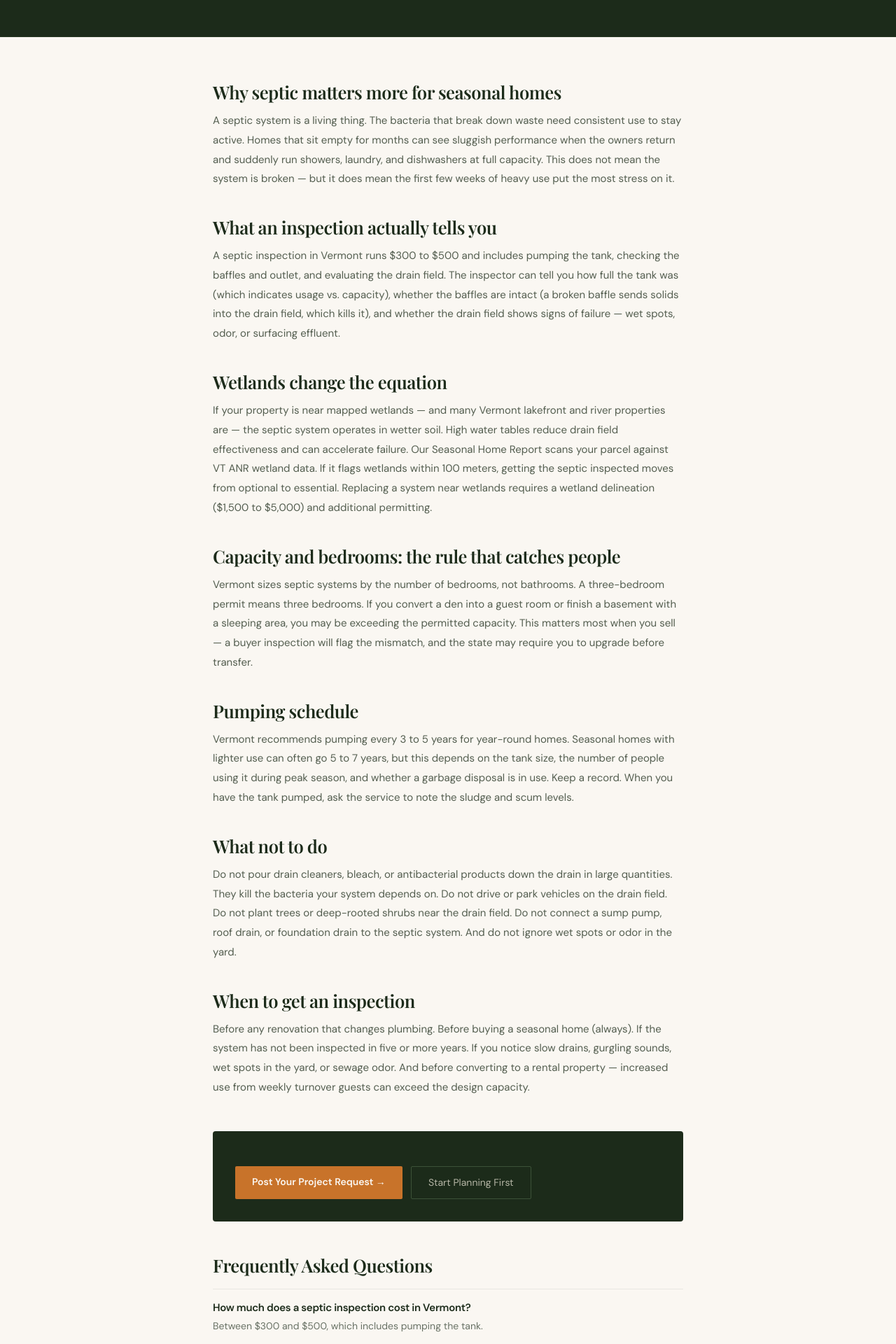
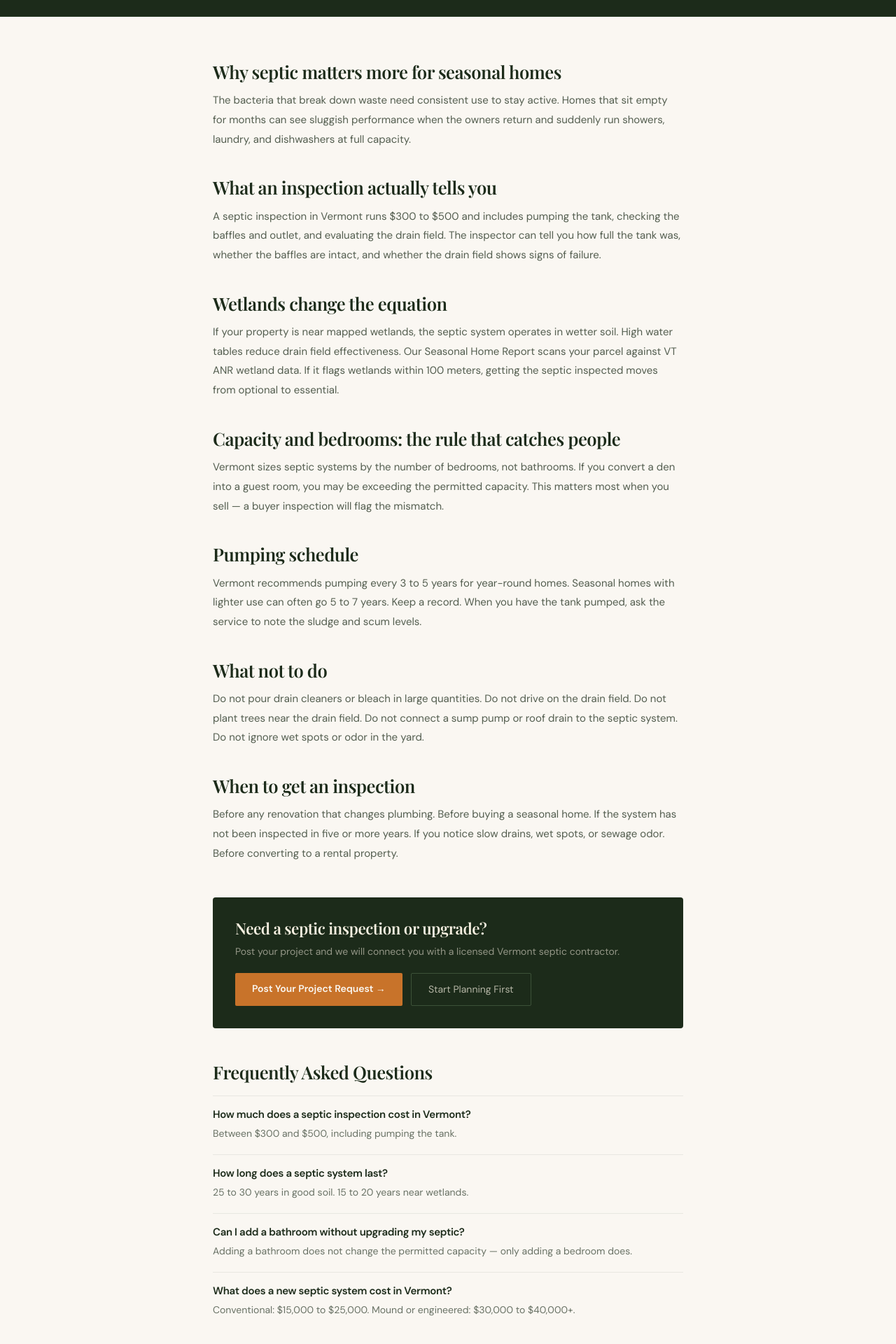
Before and after one commit to alderprojects/alder-projects-site, a Next.js app: page /guides/vermont-septic-what-to-know in a window 1280 px wide. Shown: the part 420-2340 px from the top of the page at 70% size. Built offline with nearby package versions, Linux system fonts and the light colour scheme.

Commit message:
Fix: add ctaHeading+ctaBody to septic guide

```diff
--- a/src/app/guides/vermont-septic-what-to-know/page.tsx
+++ b/src/app/guides/vermont-septic-what-to-know/page.tsx
@@ -8,21 +8,23 @@ export const metadata: Metadata = {
 const content = {
   eyebrow: 'Seasonal Home Guide', readTime: '6 min',
   h1: 'Vermont Septic Systems: What Seasonal Owners Should Know',
-  intro: "Most seasonal homeowners in Vermont inherit a septic system they have never seen, do not understand, and cannot easily replace. A failed system costs $15,000 to $40,000 \u2014 and in some locations, the lot cannot support a new one at all. Here is what you need to know before it becomes an emergency.",
+  intro: "Most seasonal homeowners in Vermont inherit a septic system they have never seen and cannot easily replace. A failed system costs $15,000 to $40,000. Here is what you need to know before it becomes an emergency.",
+  ctaHeading: 'Need a septic inspection or upgrade?',
+  ctaBody: 'Post your project and we will connect you with a licensed Vermont septic contractor.',
   sections: [
-    { heading: 'Why septic matters more for seasonal homes', body: "A septic system is a living thing. The bacteria that break down waste need consistent use to stay active. Homes that sit empty for months can see sluggish performance when the owners return and suddenly run showers, laundry, and dishwashers at full capacity. This does not mean the system is broken \u2014 but it does mean the first few weeks of heavy use put the most stress on it." },
-    { heading: 'What an inspection actually tells you', body: "A septic inspection in Vermont runs $300 to $500 and includes pumping the tank, checking the baffles and outlet, and evaluating the drain field. The inspector can tell you how full the tank was (which indicates usage vs. capacity), whether the baffles are intact (a broken baffle sends solids into the drain field, which kills it), and whether the drain field shows signs of failure \u2014 wet spots, odor, or surfacing effluent." },
-    { heading: 'Wetlands change the equation', body: "If your property is near mapped wetlands \u2014 and many Vermont lakefront and river properties are \u2014 the septic system operates in wetter soil. High water tables reduce drain field effectiveness and can accelerate failure. Our Seasonal Home Report scans your parcel against VT ANR wetland data. If it flags wetlands within 100 meters, getting the septic inspected moves from optional to essential. Replacing a system near wetlands requires a wetland delineation ($1,500 to $5,000) and additional permitting." },
-    { heading: 'Capacity and bedrooms: the rule that catches people', body: "Vermont sizes septic systems by the number of bedrooms, not bathrooms. A three-bedroom permit means three bedrooms. If you convert a den into a guest room or finish a basement with a sleeping area, you may be exceeding the permitted capacity. This matters most when you sell \u2014 a buyer inspection will flag the mismatch, and the state may require you to upgrade before transfer." },
-    { heading: 'Pumping schedule', body: "Vermont recommends pumping every 3 to 5 years for year-round homes. Seasonal homes with lighter use can often go 5 to 7 years, but this depends on the tank size, the number of people using it during peak season, and whether a garbage disposal is in use. Keep a record. When you have the tank pumped, ask the service to note the sludge and scum levels." },
-    { heading: 'What not to do', body: "Do not pour drain cleaners, bleach, or antibacterial products down the drain in large quantities. They kill the bacteria your system depends on. Do not drive or park vehicles on the drain field. Do not plant trees or deep-rooted shrubs near the drain field. Do not connect a sump pump, roof drain, or foundation drain to the septic system. And do not ignore wet spots or odor in the yard." },
-    { heading: 'When to get an inspection', body: "Before any renovation that changes plumbing. Before buying a seasonal home (always). If the system has not been inspected in five or more years. If you notice slow drains, gurgling sounds, wet spots in the yard, or sewage odor. And before converting to a rental property \u2014 increased use from weekly turnover guests can exceed the design capacity." },
+    { heading: 'Why septic matters more for seasonal homes', body: "The bacteria that break down waste need consistent use to stay active. Homes that sit empty for months can see sluggish performance when the owners return and suddenly run showers, laundry, and dishwashers at full capacity." },
+    { heading: 'What an inspection actually tells you', body: "A septic inspection in Vermont runs $300 to $500 and includes pumping the tank, checking the baffles and outlet, and evaluating the drain field. The inspector can tell you how full the tank was, whether the baffles are intact, and whether the drain field shows signs of failure." },
+    { heading: 'Wetlands change the equation', body: "If your property is near mapped wetlands, the septic system operates in wetter soil. High water tables reduce drain field effectiveness. Our Seasonal Home Report scans your parcel against VT ANR wetland data. If it flags wetlands within 100 meters, getting the septic inspected moves from optional to essential." },
+    { heading: 'Capacity and bedrooms: the rule that catches people', body: "Vermont sizes septic systems by the number of bedrooms, not bathrooms. If you convert a den into a guest room, you may be exceeding the permitted capacity. This matters most when you sell \u2014 a buyer inspection will flag the mismatch." },
+    { heading: 'Pumping schedule', body: "Vermont recommends pumping every 3 to 5 years for year-round homes. Seasonal homes with lighter use can often go 5 to 7 years. Keep a record. When you have the tank pumped, ask the service to note the sludge and scum levels." },
+    { heading: 'What not to do', body: "Do not pour drain cleaners or bleach in large quantities. Do not drive on the drain field. Do not plant trees near the drain field. Do not connect a sump pump or roof drain to the septic system. Do not ignore wet spots or odor in the yard." },
+    { heading: 'When to get an inspection', body: "Before any renovation that changes plumbing. Before buying a seasonal home. If the system has not been inspected in five or more years. If you notice slow drains, wet spots, or sewage odor. Before converting to a rental property." },
   ],
   faqs: [
-    { q: "How much does a septic inspection cost in Vermont?", a: "Between $300 and $500, which includes pumping the tank." },
-    { q: "How long does a septic system last?", a: "A well-maintained system in good soil can last 25 to 30 years. In wet soils or near wetlands, 15 to 20 years is more typical." },
-    { q: "Can I add a bathroom without upgrading my septic?", a: "Adding a bathroom does not change the permitted capacity \u2014 only adding a bedroom does. But if the system is already near capacity, the additional water load can stress it." },
-    { q: "What does a new septic system cost in Vermont?", a: "A conventional system runs $15,000 to $25,000. Mound systems or engineered systems for difficult sites can reach $30,000 to $40,000 or more." },
+    { q: "How much does a septic inspection cost in Vermont?", a: "Between $300 and $500, including pumping the tank." },
+    { q: "How long does a septic system last?", a: "25 to 30 years in good soil. 15 to 20 years near wetlands." },
+    { q: "Can I add a bathroom without upgrading my septic?", a: "Adding a bathroom does not change the permitted capacity \u2014 only adding a bedroom does." },
+    { q: "What does a new septic system cost in Vermont?", a: "Conventional: $15,000 to $25,000. Mound or engineered: $30,000 to $40,000+." },
   ],
   relatedGuides: [
     { label: 'How to winterize a Vermont seasonal home', href: '/guides/winterizing-vermont-seasonal-home' },
```
